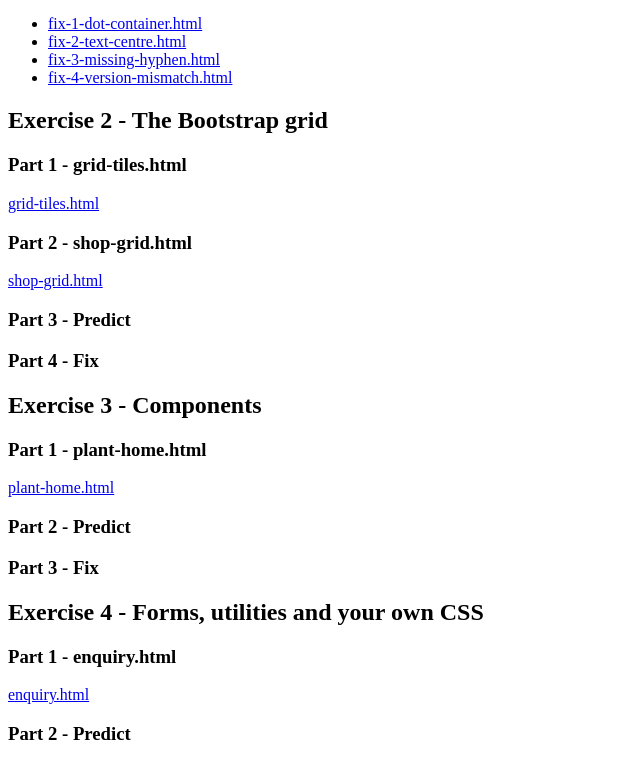
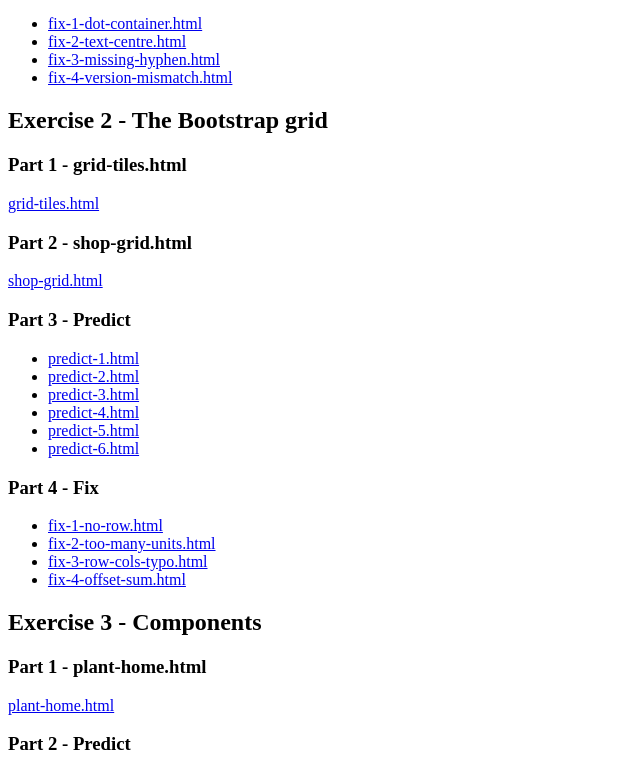
Before and after one commit to Sergii-Kostanets/lab-exercise-week-9, a plain HTML site: page index.html in a window 1280 px wide. Shown: the part 397-1158 px from the top of the page, without its empty margins (0-640 px from the left). Drawn offline with Linux system fonts and the light colour scheme.

Commit message:
Part 3 - Predict

```diff
--- a/index.html
+++ b/index.html
@@ -36,9 +36,19 @@
     <a href="shop-grid.html" target="_blank" rel="noopener noreferrer">shop-grid.html</a>
     <h3>Part 3 - Predict</h3>
     <ul>
+      <li><a href="grid-puzzles/predict/predict-1.html" target="_blank" rel="noopener noreferrer">predict-1.html</a></li>
+      <li><a href="grid-puzzles/predict/predict-2.html" target="_blank" rel="noopener noreferrer">predict-2.html</a></li>
+      <li><a href="grid-puzzles/predict/predict-3.html" target="_blank" rel="noopener noreferrer">predict-3.html</a></li>
+      <li><a href="grid-puzzles/predict/predict-4.html" target="_blank" rel="noopener noreferrer">predict-4.html</a></li>
+      <li><a href="grid-puzzles/predict/predict-5.html" target="_blank" rel="noopener noreferrer">predict-5.html</a></li>
+      <li><a href="grid-puzzles/predict/predict-6.html" target="_blank" rel="noopener noreferrer">predict-6.html</a></li>
     </ul>
     <h3>Part 4 - Fix</h3>
     <ul>
+      <li><a href="grid-puzzles/fix/fix-1-no-row.html" target="_blank" rel="noopener noreferrer">fix-1-no-row.html</a></li>
+      <li><a href="grid-puzzles/fix/fix-2-too-many-units.html" target="_blank" rel="noopener noreferrer">fix-2-too-many-units.html</a></li>
+      <li><a href="grid-puzzles/fix/fix-3-row-cols-typo.html" target="_blank" rel="noopener noreferrer">fix-3-row-cols-typo.html</a></li>
+      <li><a href="grid-puzzles/fix/fix-4-offset-sum.html" target="_blank" rel="noopener noreferrer">fix-4-offset-sum.html</a></li>
     </ul>
 
     <h2>Exercise 3 - Components</h2>
```
Also changed, not shown: grid-puzzles/fix/fix-1-no-row.html (+1 -1 lines), grid-puzzles/fix/fix-2-too-many-units.html (+1 -1 lines), grid-puzzles/fix/fix-3-row-cols-typo.html (+1 -1 lines), grid-puzzles/fix/fix-4-offset-sum.html (+1 -1 lines), grid-puzzles/predict/predict-1.html (+1 -1 lines), grid-puzzles/predict/predict-2.html (+1 -1 lines), grid-puzzles/predict/predict-3.html (+1 -1 lines), grid-puzzles/predict/predict-4.html (+1 -1 lines), grid-puzzles/predict/predict-5.html (+1 -1 lines), grid-puzzles/predict/predict-6.html (+1 -1 lines), 1 other file.
